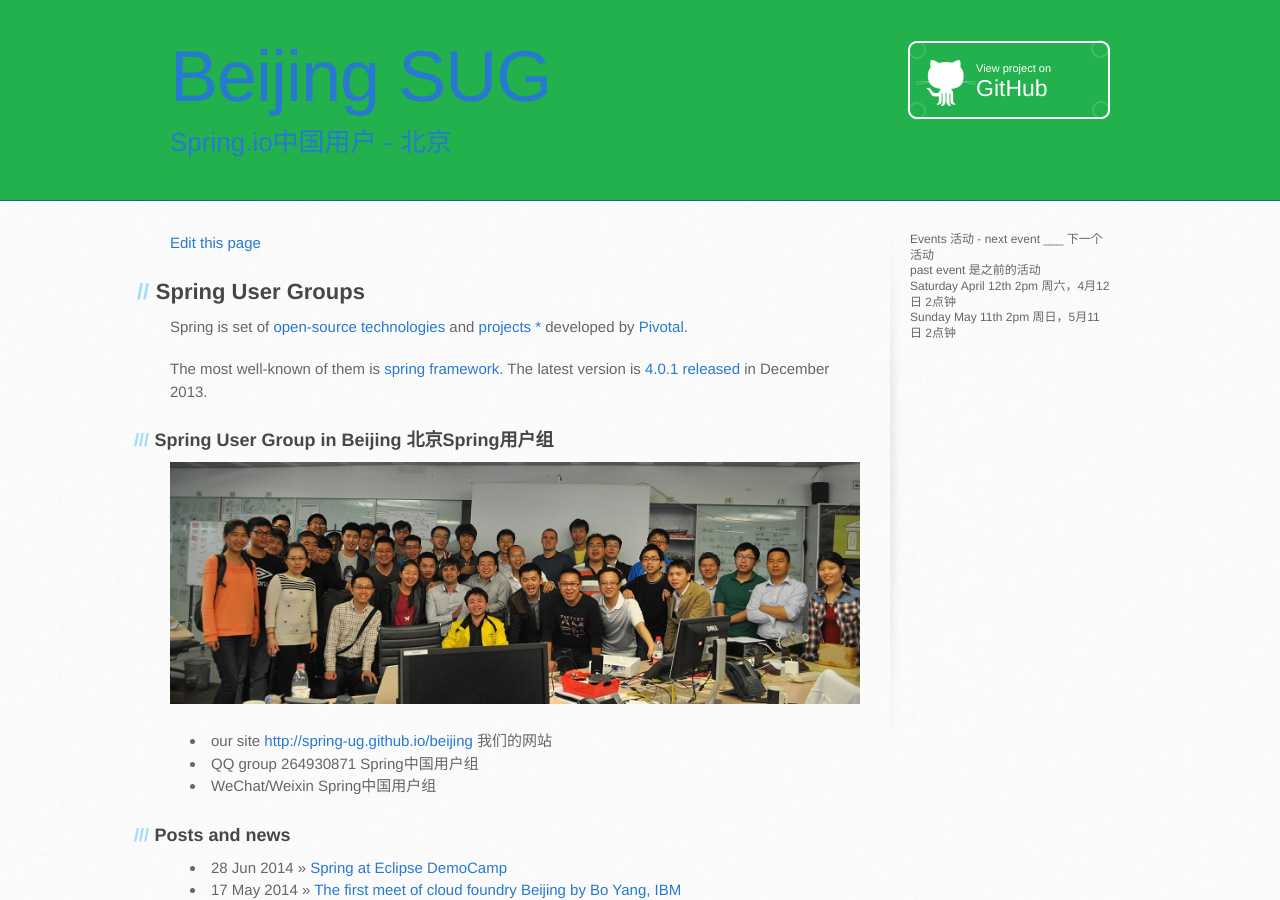
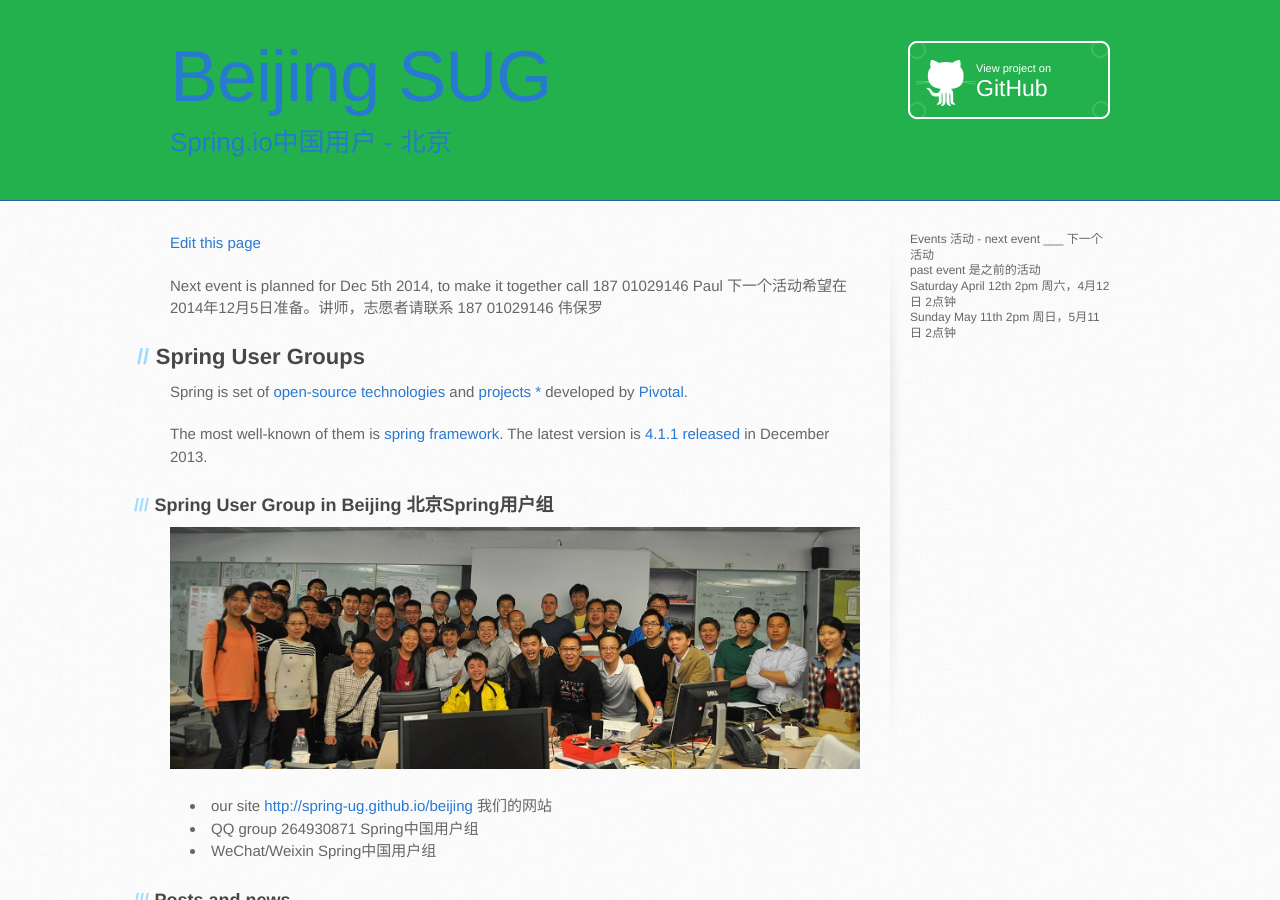
Before and after one commit to spring-ug/beijing, a Jekyll site: the page built from index.md, in a window 1280 px wide and 900 px high. Built offline with Jekyll 4.4.1, drawn with Linux system fonts in a browser that asks for light colours; Markdown is read by kramdown in place of the engine named in the settings.

Commit message:
Update index.md

```diff
--- a/index.md
+++ b/index.md
@@ -4,6 +4,9 @@
 ---
 
 [Edit this page](https://github.com/spring-ug/beijing/edit/gh-pages/index.md)
+
+Next event is planned for Dec 5th 2014, to make it together call 187 01029146 Paul
+下一个活动希望在2014年12月5日准备。讲师，志愿者请联系 187 01029146 伟保罗
 
 ## Spring User Groups
 
@@ -12,7 +15,7 @@
  developed by [Pivotal](http://www.gopivotal.com/).
 
 The most well-known of them is [spring framework](https://github.com/spring-projects/spring-framework).
-The latest version is [4.0.1](http://mvnrepository.com/artifact/org.springframework/spring-core)
+The latest version is [4.1.1](http://mvnrepository.com/artifact/org.springframework/spring-core)
  [released](http://spring.io/blog/2013/12/12/announcing-spring-framework-4-0-ga-release) in December 2013.
 
 ### Spring User Group in Beijing 北京Spring用户组
```
